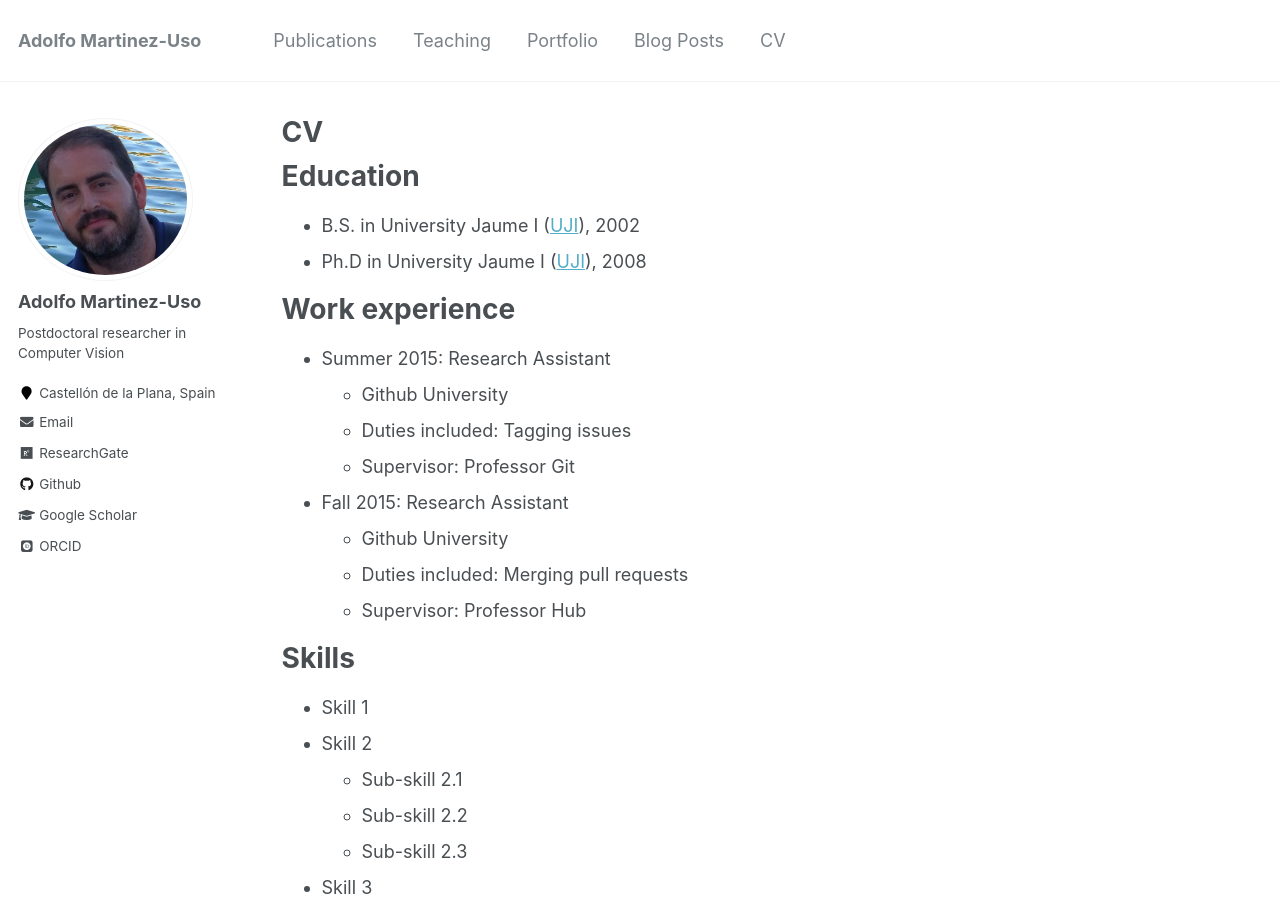
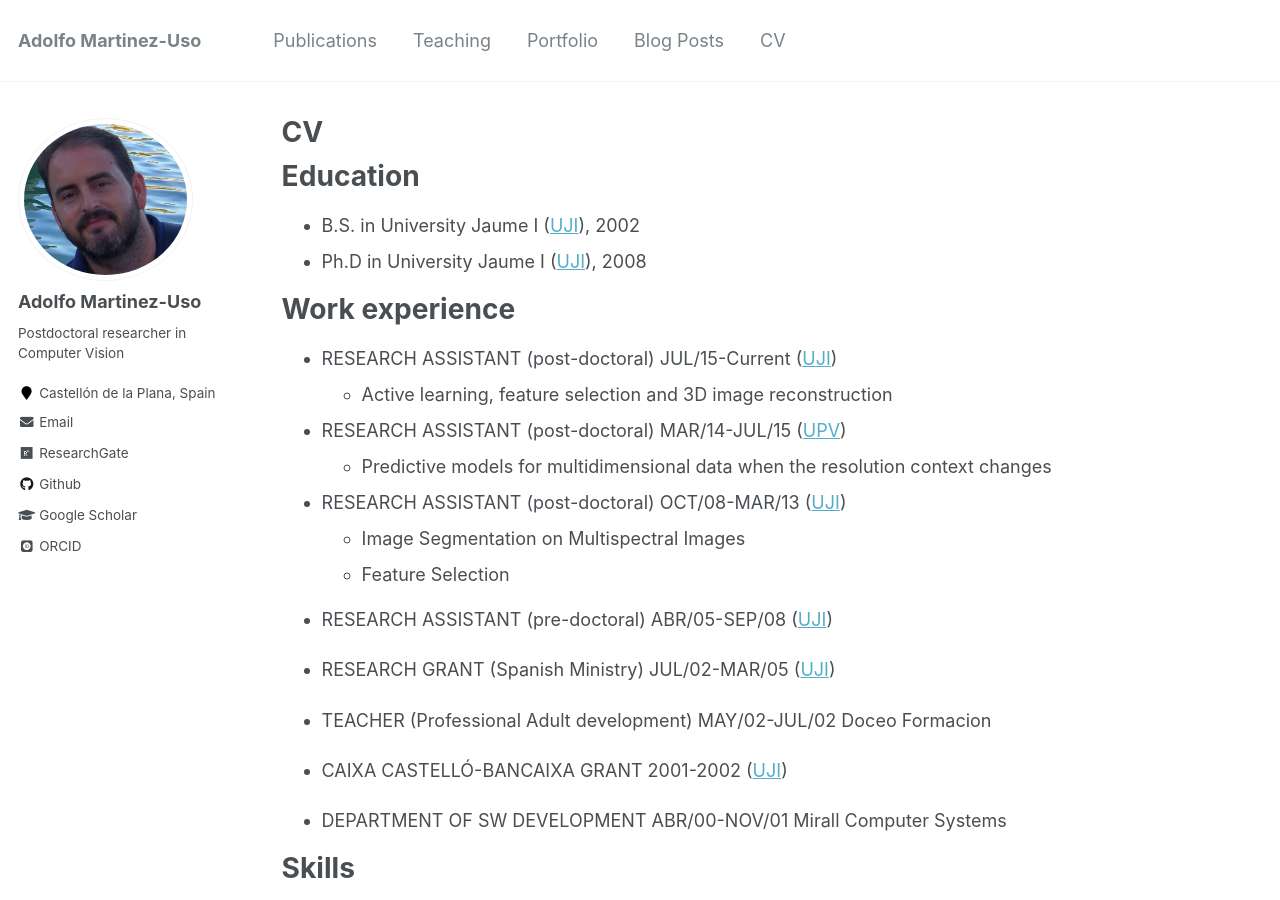
Before and after one commit to auso/auso.github.io, a Jekyll site: the page built from _pages/cv.md, in a window 1280 px wide and 900 px high. Built offline with Jekyll 4.4.1, drawn with Linux system fonts in a browser that asks for light colours; some web fonts are replaced.

Commit message:
experience updated

```diff
--- a/_pages/cv.md
+++ b/_pages/cv.md
@@ -16,15 +16,26 @@ Education
 
 Work experience
 ======
-* Summer 2015: Research Assistant
-  * Github University
-  * Duties included: Tagging issues
-  * Supervisor: Professor Git
+* RESEARCH ASSISTANT (post-doctoral)	JUL/15-Current ([UJI](www.uji.es))
+  * Active learning, feature selection and 3D image reconstruction
 
-* Fall 2015: Research Assistant
-  * Github University
-  * Duties included: Merging pull requests
-  * Supervisor: Professor Hub
+* RESEARCH ASSISTANT (post-doctoral)	MAR/14-JUL/15	([UPV](www.upv.es))
+  * Predictive models for multidimensional data when the resolution context changes
+
+* RESEARCH ASSISTANT (post-doctoral)	OCT/08-MAR/13	([UJI](www.uji.es))
+  * Image Segmentation on Multispectral Images
+  * Feature Selection
+
+* RESEARCH ASSISTANT (pre-doctoral)	ABR/05-SEP/08	([UJI](www.uji.es))
+
+* RESEARCH GRANT (Spanish Ministry)	JUL/02-MAR/05	([UJI](www.uji.es))
+
+* TEACHER (Professional Adult development)	MAY/02-JUL/02	Doceo Formacion
+
+* CAIXA CASTELLÓ-BANCAIXA GRANT	2001-2002	([UJI](www.uji.es))
+
+* DEPARTMENT OF SW DEVELOPMENT	ABR/00-NOV/01	Mirall Computer Systems
+
 
 Skills
 ======
```
